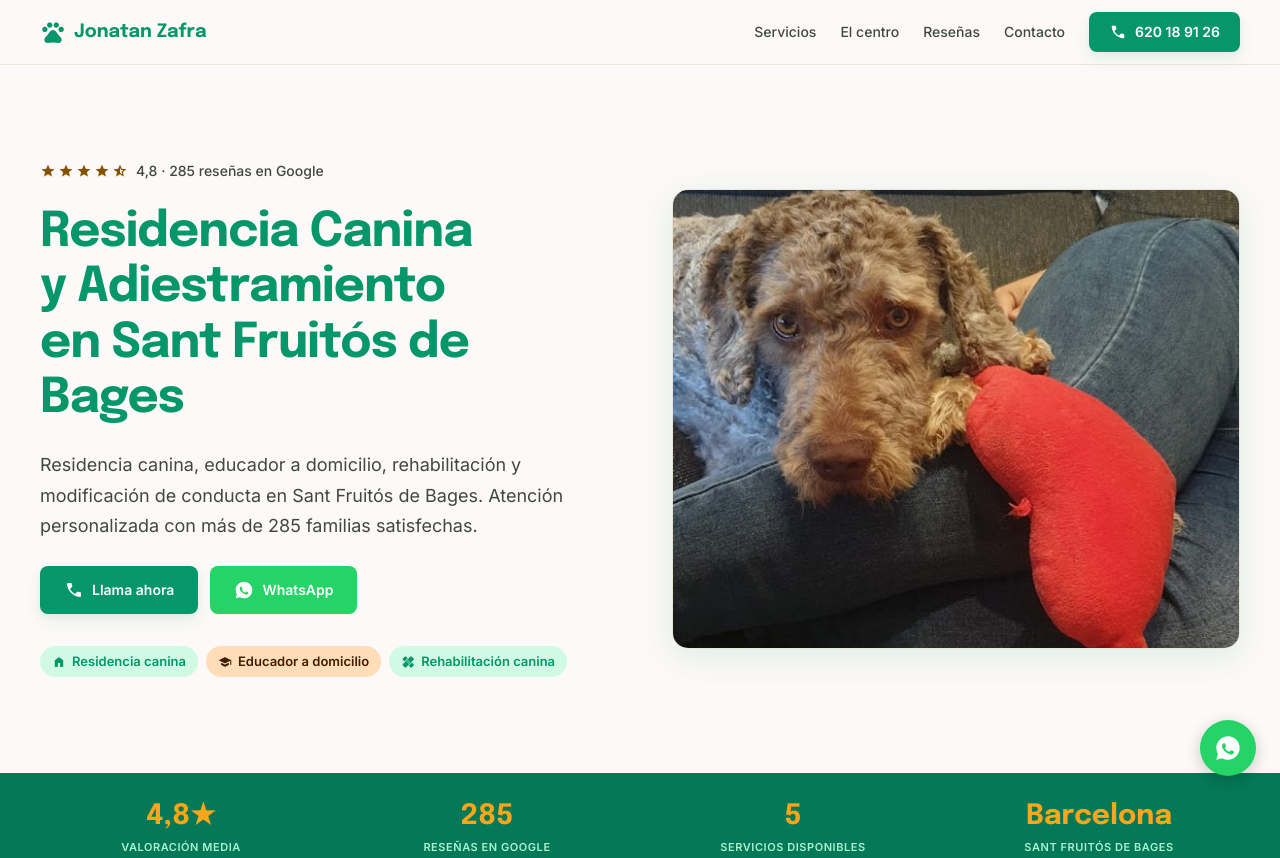
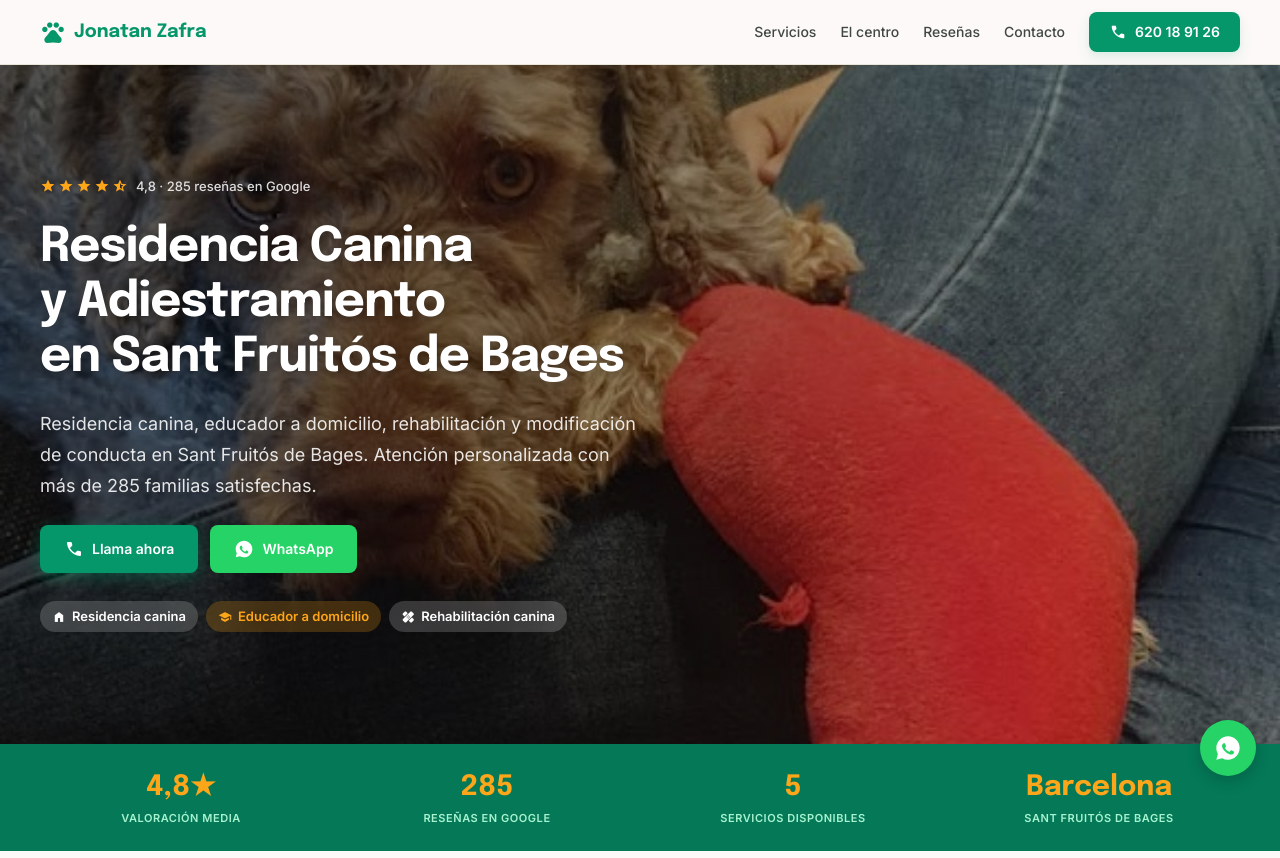
Before and after one commit to chuscarvajal/jonatan-zafra-centre-cani, a plain HTML site: page public/index.html in a window 1280 px wide. Shown: the top 858 px of the page. Drawn offline with nearby package versions, Linux system fonts and the light colour scheme.

Commit message:
Redesign hero: full-width image with left-aligned text overlay

```diff
--- a/public/index.html
+++ b/public/index.html
@@ -151,28 +151,30 @@
 <main>
 
 <!-- ════════════════════════════ HERO ════════════════════════════ -->
-<section class="w-full bg-background">
-  <div class="max-w-container-max-width mx-auto px-margin-mobile md:px-margin-desktop py-16 md:py-24">
-    <div class="flex flex-col md:flex-row items-center gap-12 md:gap-16">
-      <div class="order-2 md:order-1 w-full md:w-1/2 flex flex-col gap-6">
+<section class="w-full relative overflow-hidden" style="min-height:560px;">
+  <img src="p1.jpg" alt="Centre Caní Jonatan Zafra, Sant Fruitós de Bages"
+    class="absolute inset-0 w-full h-full object-cover"/>
+  <div class="absolute inset-0" style="background:linear-gradient(to right, rgba(0,0,0,0.62) 0%, rgba(0,0,0,0.38) 55%, rgba(0,0,0,0.08) 100%);"></div>
+  <div class="relative z-10 max-w-container-max-width mx-auto px-margin-mobile md:px-margin-desktop py-20 md:py-28 flex items-center" style="min-height:560px;">
+    <div class="w-full md:w-1/2 flex flex-col gap-6">
       <div class="flex items-center gap-2">
         <div class="flex items-center gap-0.5">
-            <span class="material-symbols-outlined text-[16px] text-secondary" style="font-variation-settings:'FILL' 1;">star</span>
-            <span class="material-symbols-outlined text-[16px] text-secondary" style="font-variation-settings:'FILL' 1;">star</span>
-            <span class="material-symbols-outlined text-[16px] text-secondary" style="font-variation-settings:'FILL' 1;">star</span>
-            <span class="material-symbols-outlined text-[16px] text-secondary" style="font-variation-settings:'FILL' 1;">star</span>
-            <span class="material-symbols-outlined text-[16px] text-secondary" style="font-variation-settings:'FILL' 1;">star_half</span>
+          <span class="material-symbols-outlined text-[16px] text-secondary-container" style="font-variation-settings:'FILL' 1;">star</span>
+          <span class="material-symbols-outlined text-[16px] text-secondary-container" style="font-variation-settings:'FILL' 1;">star</span>
+          <span class="material-symbols-outlined text-[16px] text-secondary-container" style="font-variation-settings:'FILL' 1;">star</span>
+          <span class="material-symbols-outlined text-[16px] text-secondary-container" style="font-variation-settings:'FILL' 1;">star</span>
+          <span class="material-symbols-outlined text-[16px] text-secondary-container" style="font-variation-settings:'FILL' 1;">star_half</span>
         </div>
-          <span class="font-label-md text-label-md text-on-surface-variant">4,8 · 285 reseñas en Google</span>
+        <span class="font-label-md text-[13px]" style="color:rgba(255,255,255,0.85);">4,8 · 285 reseñas en Google</span>
       </div>
-        <h1 class="anim font-headline-xl text-primary">
+      <h1 class="anim font-headline-xl text-white" style="text-shadow:0 2px 12px rgba(0,0,0,0.3);">
         Residencia Canina<br/>y Adiestramiento<br/>en Sant Fruitós de Bages
       </h1>
-        <p class="anim delay-1 font-body-lg text-body-lg text-on-surface-variant">
+      <p class="anim delay-1 font-body-lg" style="color:rgba(255,255,255,0.88);line-height:1.7;">
         Residencia canina, educador a domicilio, rehabilitación y modificación de conducta en Sant Fruitós de Bages. Atención personalizada con más de 285 familias satisfechas.
       </p>
       <div class="anim delay-2 flex flex-col sm:flex-row gap-3">
-          <a href="tel:620189126" class="inline-flex items-center justify-center gap-2 bg-primary text-on-primary font-label-md font-bold px-6 py-3.5 rounded-lg tonal-shadow tonal-shadow-hover hover:bg-surface-tint transition-colors">
+        <a href="tel:620189126" class="inline-flex items-center justify-center gap-2 bg-primary text-on-primary font-label-md font-bold px-6 py-3.5 rounded-lg hover:bg-surface-tint transition-colors" style="box-shadow:0 4px 16px rgba(5,150,105,0.4);">
           <span class="material-symbols-outlined text-[20px]" style="font-variation-settings:'FILL' 1;">phone</span>
           Llama ahora
         </a>
@@ -181,27 +183,19 @@
           WhatsApp
         </a>
       </div>
-        <div class="anim delay-3 flex flex-wrap gap-2 mt-2">
-          <span class="inline-flex items-center gap-1.5 bg-primary-fixed text-primary font-label-md text-[13px] px-3 py-1.5 rounded-full font-semibold">
+      <div class="anim delay-3 flex flex-wrap gap-2 mt-1">
+        <span class="inline-flex items-center gap-1.5 font-label-md text-[13px] px-3 py-1.5 rounded-full font-semibold" style="background:rgba(255,255,255,0.18);backdrop-filter:blur(6px);color:#fff;">
           <span class="material-symbols-outlined text-[14px]" style="font-variation-settings:'FILL' 1;">home</span>
           Residencia canina
         </span>
-          <span class="inline-flex items-center gap-1.5 bg-secondary-fixed text-tertiary font-label-md text-[13px] px-3 py-1.5 rounded-full font-semibold">
+        <span class="inline-flex items-center gap-1.5 font-label-md text-[13px] px-3 py-1.5 rounded-full font-semibold" style="background:rgba(254,166,25,0.22);backdrop-filter:blur(6px);color:#fea619;">
           <span class="material-symbols-outlined text-[14px]" style="font-variation-settings:'FILL' 1;">school</span>
           Educador a domicilio
         </span>
-          <span class="inline-flex items-center gap-1.5 bg-primary-fixed text-primary font-label-md text-[13px] px-3 py-1.5 rounded-full font-semibold">
+        <span class="inline-flex items-center gap-1.5 font-label-md text-[13px] px-3 py-1.5 rounded-full font-semibold" style="background:rgba(255,255,255,0.18);backdrop-filter:blur(6px);color:#fff;">
           <span class="material-symbols-outlined text-[14px]" style="font-variation-settings:'FILL' 1;">healing</span>
           Rehabilitación canina
         </span>
-        </div>
-      </div>
-      <div class="order-1 md:order-2 anim anim-slide-r delay-1 w-full md:w-1/2">
-        <img
-          alt="Perro en el Centre Caní Jonatan Zafra, Sant Fruitós de Bages"
-          class="rounded-2xl w-full h-[380px] md:h-[460px] object-cover shadow-[0_8px_32px_rgba(5,150,105,0.12)] border border-[#E9E5D9]"
-          src="p1.jpg"
-        />
       </div>
     </div>
   </div>
```
Lines whose indentation alone changed are shown as unchanged.
